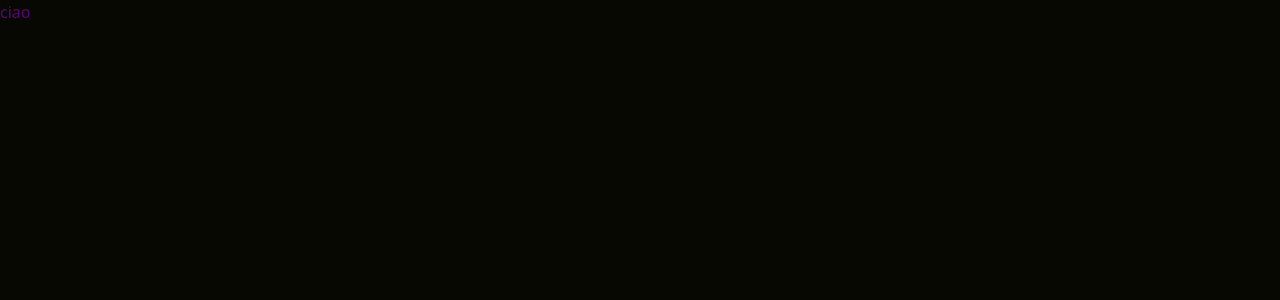
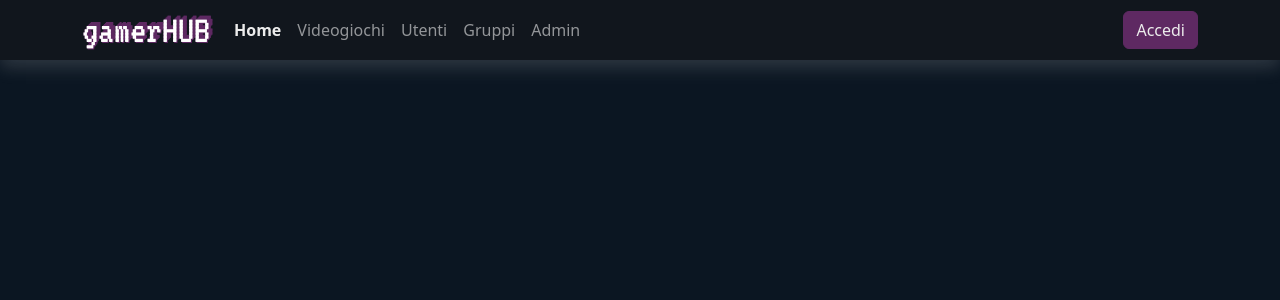
Before and after one commit to domenico2003/Capstone-Project-FE, a React (Create React App) app: page / in a window 1280 px wide. Shown: the top 300 px of the page. Built offline with nearby package versions, Linux system fonts and the light colour scheme.

Commit message:
completamento navbar

```diff
--- a/src/App.js
+++ b/src/App.js
@@ -1,7 +1,19 @@
+import { BrowserRouter, Route, Routes } from "react-router-dom";
 import "./sass/style.scss";
+import MyNavbar from "./components/MyNavbar";
 
 function App() {
-  return <p className="bg-scuro text-violetto">ciao</p>;
+  return (
+    <BrowserRouter>
+      <MyNavbar />
+      <Routes>
+        <Route path="/" />
+        {
+          //element={}/ >
+        }
+      </Routes>
+    </BrowserRouter>
+  );
 }
 
 export default App;
--- /dev/null
+++ b/src/components/MyNavbar.jsx
@@ -0,0 +1,72 @@
+import { useEffect } from "react";
+import { Button, Container, Nav, Navbar } from "react-bootstrap";
+import { Link, useLocation, useNavigate } from "react-router-dom";
+
+const MyNavbar = () => {
+  const location = useLocation();
+  const navigate = useNavigate();
+  return (
+    <Navbar expand="md" className="bg-terziario shadow " data-bs-theme="dark">
+      <Container>
+        <Link to={"/"} className="navbar-brand logo  fs-1">
+          gamerHUB
+        </Link>
+        <Navbar.Toggle aria-controls="basic-navbar-nav" />
+        <Navbar.Collapse id="basic-navbar-nav">
+          <Nav className="me-auto">
+            <Link
+              className={`nav-link ${
+                location.pathname === "/" ? "text-bianco fw-bold" : ""
+              }`}
+              to={"/"}
+            >
+              Home
+            </Link>
+            <Link
+              className={`nav-link ${
+                location.pathname === "/videogiochi"
+                  ? "text-bianco fw-bold"
+                  : ""
+              }`}
+              to={"/videogiochi"}
+            >
+              Videogiochi
+            </Link>
+            <Link
+              className={`nav-link ${
+                location.pathname === "/utenti" ? "text-bianco fw-bold" : ""
+              }`}
+              to={"/utenti"}
+            >
+              Utenti
+            </Link>
+            <Link
+              className={`nav-link ${
+                location.pathname === "/gruppi" ? "text-bianco fw-bold" : ""
+              }`}
+              to={"/gruppi"}
+            >
+              Gruppi
+            </Link>
+            <Link
+              className={`nav-link ${
+                location.pathname === "/admin" ? "text-bianco fw-bold" : ""
+              }`}
+              to={"/admin"}
+            >
+              Admin
+            </Link>
+          </Nav>
+          <Button
+            variant="quaternario"
+            className="ms-auto text-bianco"
+            onClick={() => navigate("/login")}
+          >
+            Accedi
+          </Button>
+        </Navbar.Collapse>
+      </Container>
+    </Navbar>
+  );
+};
+export default MyNavbar;
--- a/src/sass/_myBootstrap.scss
+++ b/src/sass/_myBootstrap.scss
@@ -1,11 +1,25 @@
 //variabili
-$scuro: #070802;
-$violetto: #5e0080;
+$primario: #0b1622;
+$secondario: #151f2e;
+$terziario: #11161d;
+$bianco: #ececec;
+$quaternario: #5e2962;
+$text-shadow-logo: $quaternario 1px 1px, $quaternario 0px -0px,
+  $quaternario 1px -1px, $quaternario 2px -2px, $quaternario 3px -3px,
+  $quaternario 4px -4px;
+
 //personalizazzioni
 $theme-colors: (
-  "scuro": $scuro,
-  "violetto": $violetto,
+  "primario": $primario,
+  "secondario": $secondario,
+  "terziario": $terziario,
+  "quaternario": $quaternario,
+  "bianco": $bianco,
 );
+$box-shadow: 0 0.5rem 1rem rgba($bianco, 0.15);
+$box-shadow-sm: 0 0.125rem 0.25rem rgba($bianco, 0.075);
+$box-shadow-lg: 0 1rem 3rem rgba($bianco, 0.475);
+$box-shadow-inset: inset 0 1px 2px rgba($bianco, 0.075);
 
 $custom-size: ();
 
--- a/src/sass/style.scss
+++ b/src/sass/style.scss
@@ -1,8 +1,12 @@
 @import "_myBootstrap.scss";
 
-//@import url("https://fonts.googleapis.com/css2?family=Open+Sans:wght@400;700&family=Roboto:wght@400;700&display=swap");
-// font-family: 'Open Sans', sans-serif;
-// font-family: 'Roboto', sans-serif;
+@import url("https://fonts.googleapis.com/css2?family=VT323&display=swap");
 Body {
-  background-color: $scuro;
+  background-color: $primario;
 }
+
+.logo {
+  font-family: "VT323", monospace;
+  line-height: 34px;
+  text-shadow: $text-shadow-logo;
+}
```
